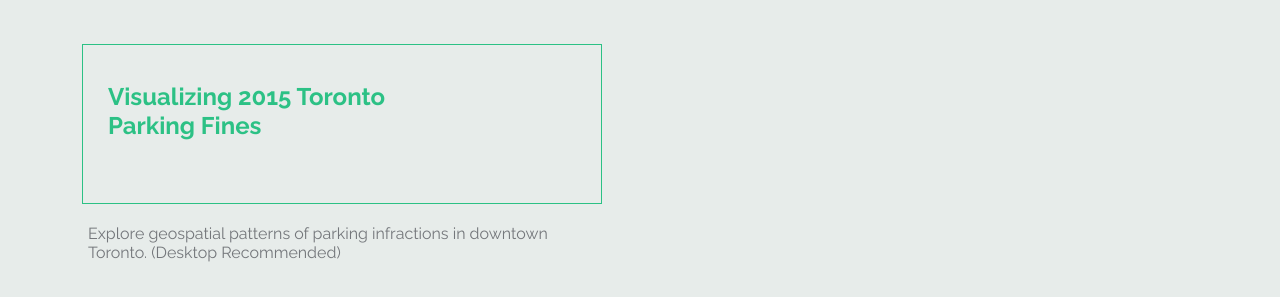
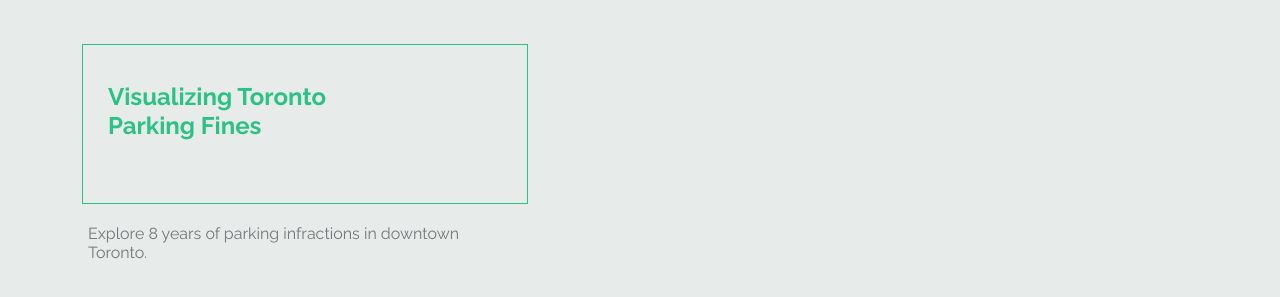
Before and after one commit to andrwc/andrwc.github.io, a plain HTML site: page index.html in a window 1280 px wide. Shown: the part 357-654 px from the top of the page. Drawn offline with Linux system fonts and the light colour scheme.

Commit message:
adjust parking viz desc

```diff
--- a/index.html
+++ b/index.html
@@ -15,8 +15,8 @@
                 <h1>ANDRWC<span>Here you'll find some links to recent projects</span></h1>
 			</header>
             <div class="related">
-                <a href="https://parkingto.herokuapp.com"><h2>Visualizing 2015 Toronto Parking Fines</h2></a>
-                <p>Explore geospatial patterns of parking infractions in downtown Toronto. (Desktop Recommended)</p>
+                <a href="https://parkingto.herokuapp.com"><h2>Visualizing Toronto Parking Fines</h2></a>
+                <p>Explore 8 years of parking infractions in downtown Toronto.</p>
             </div>
 		</div>
         <div class="contact">
```
